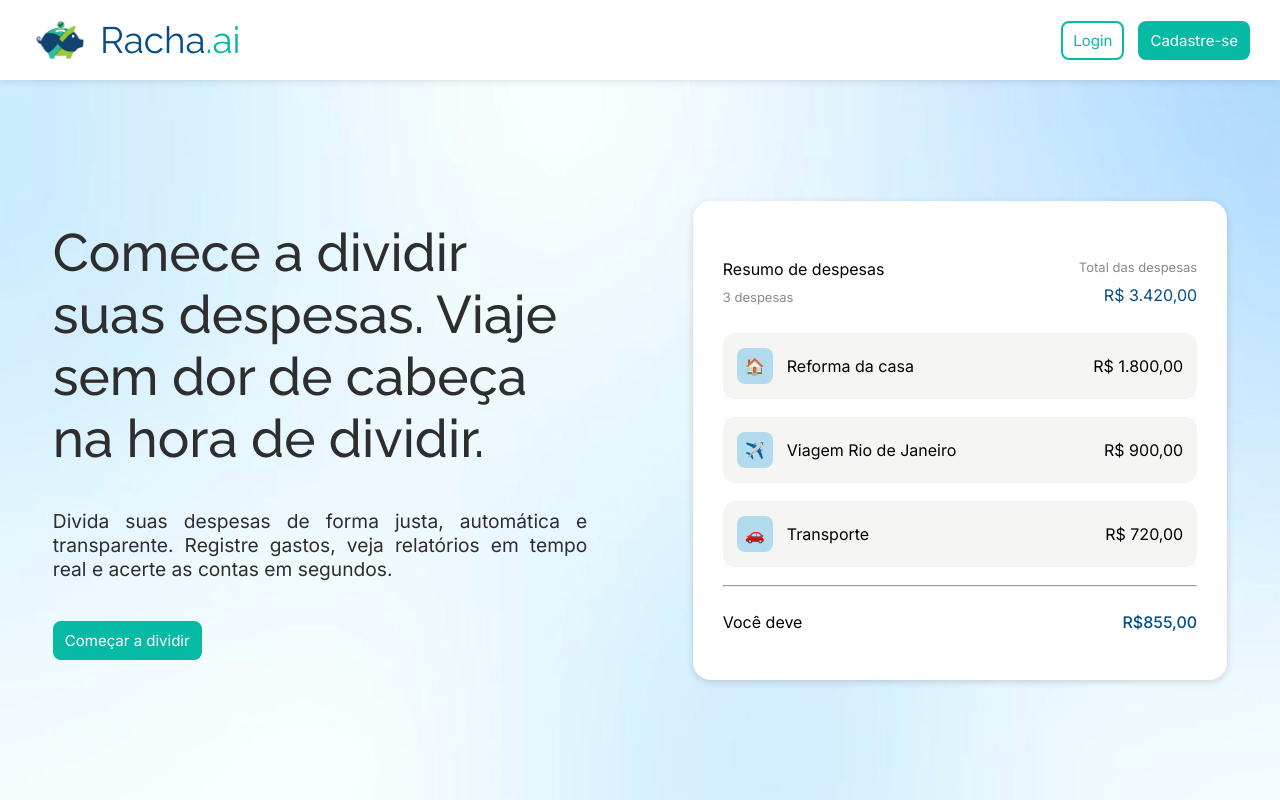
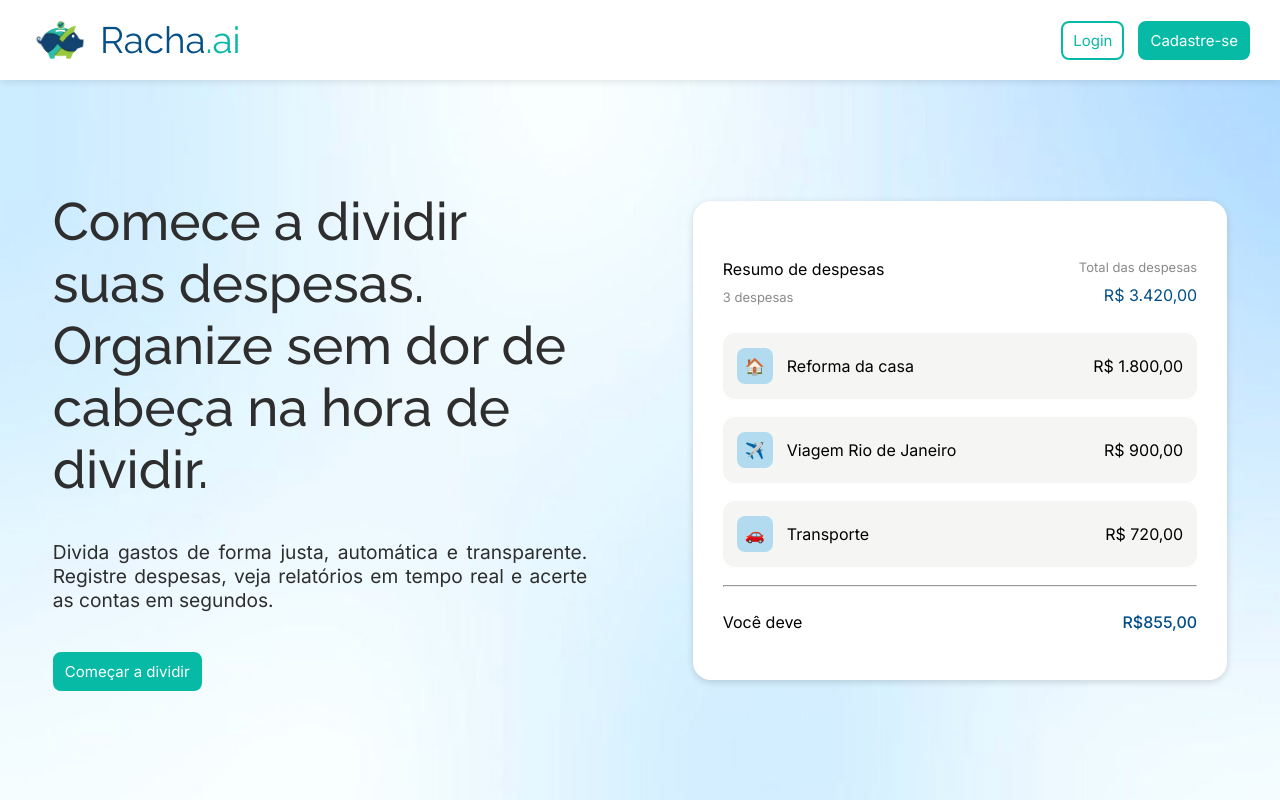
Before and after one commit to pairbytes-dev/tripsplit-monorepo, a React (Vite) app in the folder frontend/frontend/: page / in a window 1280 px wide. Built offline with nearby package versions, Linux system fonts and the light colour scheme.

Commit message:
fix home text

```diff
--- a/frontend/frontend/src/components/home/HomeStart.jsx
+++ b/frontend/frontend/src/components/home/HomeStart.jsx
@@ -5,12 +5,12 @@ const HomeStart = ({ irParaCadastro }) => {
       <div className="div-home-start">
         <section className="section-start">
           <p className="first-txt-home"> {/* <-- ALTERAR --> */}
-            Comece a dividir suas despesas. Viaje sem dor de cabeça na hora de
+            Comece a dividir suas despesas. Organize sem dor de cabeça na hora de
             dividir.
           </p>
           <p className="second-txt-home"> {/* <-- ALTERAR --> */}
-            Divida suas despesas de forma justa, automática e
-            transparente. Registre gastos, veja relatórios em tempo real e
+            Divida gastos de forma justa, automática e
+            transparente. Registre despesas, veja relatórios em tempo real e
             acerte as contas em segundos.
           </p>
           <button className="btn-home" id="start-now" onClick={irParaCadastro}>Começar a dividir</button>
```
